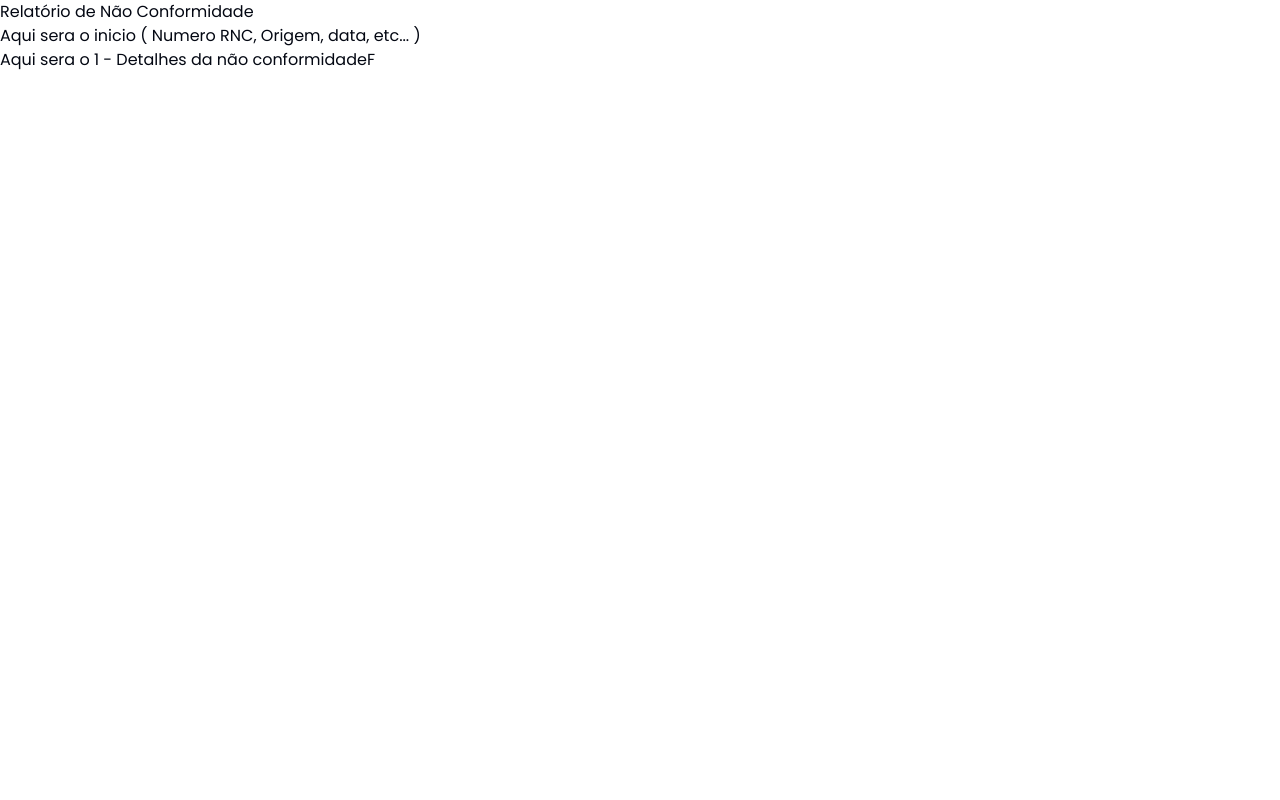
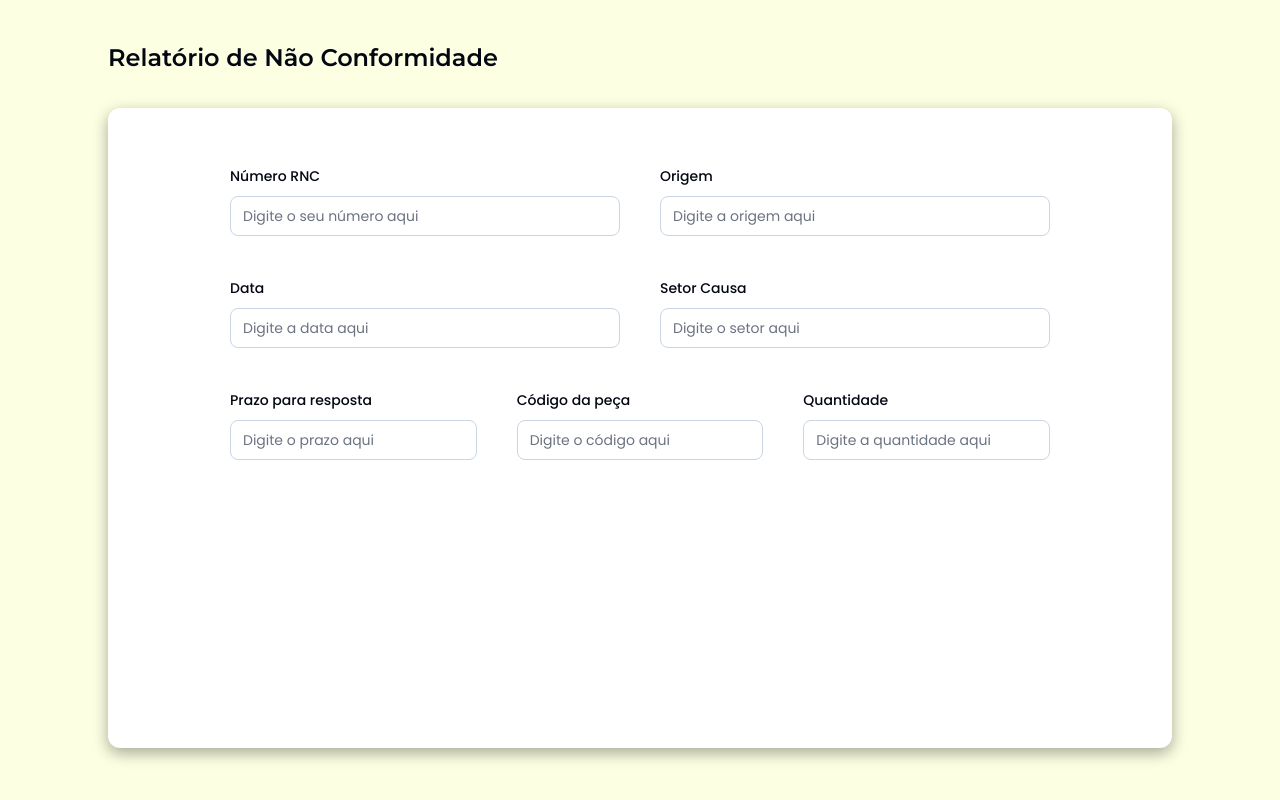
Before and after one commit to FelipeMartinsFrudeli/perg-industrial-frontend, a React (Vite) app: page / in a window 1280 px wide. Built offline with nearby package versions, Linux system fonts and the light colour scheme.

Commit message:
Added new form components

```diff
--- a/index.html
+++ b/index.html
@@ -3,12 +3,12 @@
   <head>
     <meta charset="UTF-8" />
     <meta name="viewport" content="width=device-width, initial-scale=1.0" />
-    <title>Tec Imóveis</title>
+    <title>PERG Industrial</title>
 
     <link rel="preconnect" href="https://fonts.googleapis.com">
     <link rel="preconnect" href="https://fonts.gstatic.com" crossorigin>
     <link href="https://fonts.googleapis.com/css2?family=Poppins:ital,wght@0,100;0,200;0,300;0,400;0,500;0,600;0,700;0,800;0,900;1,100;1,200;1,300;1,400;1,500;1,600;1,700;1,800;1,900&display=swap" rel="stylesheet">
-
+    <link rel="stylesheet" href="./src/index.css">
     <link rel="icon" type="image/png" href="/icon.png" />
   </head>
   <body>
--- a/src/app.tsx
+++ b/src/app.tsx
@@ -4,6 +4,7 @@
 import { QueryClientProvider } from '@tanstack/react-query'
 import { queryClient } from './lib/react-query'
 import { Register_RNC } from './components/Form-structure'
+import './assets/styles/font.css'
 
 function App() {
   return (
--- /dev/null
+++ b/src/assets/styles/font.css
@@ -0,0 +1,7 @@
+@import url('https://fonts.googleapis.com/css2?family=Inter:ital,opsz,wght@0,14..32,100..900;1,14..32,100..900&family=Montserrat:ital,wght@0,100..900;1,100..900&family=Poppins:ital,wght@0,100;0,200;0,300;0,400;0,500;0,600;0,700;0,800;0,900;1,100;1,200;1,300;1,400;1,500;1,600;1,700;1,800;1,900&display=swap');
+
+.title-top {
+    font-family: 'Montserrat';
+    font-weight: 600;
+    font-size: 24px;
+}
--- /dev/null
+++ b/src/assets/styles/forms.css
@@ -0,0 +1,5 @@
+.forms-box {
+    background-color: #FFF;
+    box-shadow: rgba(0, 0, 0, 0.35) 0px 5px 15px;
+    min-height: 80vh;
+}
--- a/src/components/Form-structure.tsx
+++ b/src/components/Form-structure.tsx
@@ -1,13 +1,19 @@
 import { Title } from "./forms/title.tsx";
 import { StartForm } from "./forms/start-form.tsx";
 import { FormBoxOne } from "./forms/form-box-one.tsx";
+import '../assets/styles/forms.css'
+import '../index.css'
 
 export const Register_RNC = () => {
     return (
         <>
             <Title />
-            <StartForm />
-            <FormBoxOne />
+            <div className="container-xl mx-auto grid grid-cols-12 flex items-center gap-4">
+            <div className="forms-box col-span-10 col-start-2 rounded-xl">
+                <StartForm />
+                {/* <FormBoxOne /> */}
+            </div>
+            </div>
         </>
     )
 }
--- /dev/null
+++ b/src/components/forms/input-field.tsx
@@ -0,0 +1,26 @@
+import {
+    FormControl,
+    FormField,
+    FormItem,
+    FormLabel,
+    FormMessage,
+} from "@/components/ui/form"
+import { Input } from "@/components/ui/input"
+
+export function InputField({ control, name, col_span, label, placeholder, type }:any) {
+    return (
+        <FormField
+            control={control}
+            name={name}
+            render={({ field }) => (
+                <FormItem className={col_span}>
+                    <FormLabel>{label}</FormLabel>
+                    <FormControl>
+                        <Input placeholder={placeholder} {...field} type={type} />
+                    </FormControl>
+                    <FormMessage />
+                </FormItem>
+            )}
+        />
+    )
+}
--- a/src/components/forms/start-form.tsx
+++ b/src/components/forms/start-form.tsx
@@ -1,7 +1,64 @@
+import { zodResolver } from "@hookform/resolvers/zod"
+import { useForm } from "react-hook-form"
+import { z } from "zod"
+
+import { Form } from "@/components/ui/form"
+import { InputField } from "./input-field"
+
+const formSchema = z.object({
+    numberRNC: z.string().min(2, {
+        message: "O Número RNC deve ter no mínimo 10 dígitos.",
+    }),
+    origem: z.string().min(2, {
+        message: "A Origem deve ser digitada.",
+    }),
+    data: z.string().min(2, {
+        message: "A Origem deve ser digitada.",
+    }),
+    setorCausa: z.string().min(2, {
+        message: "A Origem deve ser digitada.",
+    }),
+})
+
 export function StartForm() {
+    const form = useForm<z.infer<typeof formSchema>>({
+        resolver: zodResolver(formSchema),
+        defaultValues: {
+            numberRNC: "",
+            origem: "",
+            data: "",
+            setorCausa: "",
+        },
+    })
+
+    function onSubmit(values: z.infer<typeof formSchema>) {
+        console.log(values)
+    }
     return (
         <>
-        <h1>Aqui sera o inicio ( Numero RNC, Origem, data, etc... )</h1>
+            <div className="container-xl mx-auto grid grid-cols-12 flex items-center gap-4">
+                <Form {...form}>
+                    <form onSubmit={form.handleSubmit(onSubmit)} className="space-y-5 pt-14 col-span-10 col-start-2">
+                        <div className="container mx-auto grid grid-cols-12 flex items-center gap-10">
+
+                            <InputField control={form.control} name="numberRNC" col_span="col-span-6" label="Número RNC" placeholder="Digite o seu número aqui" type="text"/>
+
+                            <InputField control={form.control} name="origem" col_span="col-span-6" label="Origem" placeholder="Digite a origem aqui" />
+
+                            <InputField control={form.control} name="data" col_span="col-span-6" label="Data" placeholder="Digite a data aqui" />
+
+                            <InputField control={form.control} name="setorCausa" col_span="col-span-6" label="Setor Causa" placeholder="Digite o setor aqui" />
+
+                            <InputField control={form.control} name="prazo" col_span="col-span-4" label="Prazo para resposta" placeholder="Digite o prazo aqui" />
+
+                            <InputField control={form.control} name="codigoPeca" col_span="col-span-4" label="Código da peça" placeholder="Digite o código aqui" />
+
+                            <InputField control={form.control} name="quantidade" col_span="col-span-4" label="Quantidade" placeholder="Digite a quantidade aqui" />
+
+                        </div>
+                    </form>
+                </Form>
+            </div>
         </>
     )
 }
--- a/src/components/forms/title.tsx
+++ b/src/components/forms/title.tsx
@@ -1,7 +1,9 @@
 export function Title() {
     return (
         <>
-            <h1>Relatório de Não Conformidade</h1>
+            <div className="container-xl mx-auto grid grid-cols-12 flex items-center gap-4">
+                <h1 className="title-top col-span-10 col-start-2 mt-10 mb-8">Relatório de Não Conformidade</h1>
+            </div>
         </>
     )
 }
--- a/src/components/ui/form.tsx
+++ b/src/components/ui/form.tsx
@@ -164,27 +164,9 @@ const FormMessage = React.forwardRef<
 })
 FormMessage.displayName = "FormMessage"
 
-interface LabelProps {
-  label?: string,
-  className?: string,
-  children: React.ReactElement
-}
-
-const LabelField = (({ label, className, children }: LabelProps) => (
-  <FormItem className={cn('pt-2', className)}>
-    <FormLabel className="font-normal text-base">{label || ""}</FormLabel>
-    <FormControl>
-      { children }
-    </FormControl>
-    <FormMessage />
-  </FormItem>
-))
-
 export {
   useFormField,
   Form,
-  LabelField,
-  Label,
   FormItem,
   FormLabel,
   FormControl,
--- a/src/index.css
+++ b/src/index.css
@@ -75,3 +75,7 @@
     @apply bg-background text-foreground;
   }
 }
+
+body {
+  background-color: #FDFFE2;
+}
--- a/tailwind.config.js
+++ b/tailwind.config.js
@@ -5,7 +5,8 @@ module.exports = {
     './pages/**/*.{ts,tsx}',
     './components/**/*.{ts,tsx}',
     './app/**/*.{ts,tsx}',
-    './src/**/*.{ts,tsx}',
+    './src/**/*.{html,js,jsx,ts,tsx}',
+    './index.html',
   ],
   prefix: "",
   theme: {
```
Also changed, not shown: package.json (+5 -4 lines), 2 other files (tests, documents, lock files or other folders).
